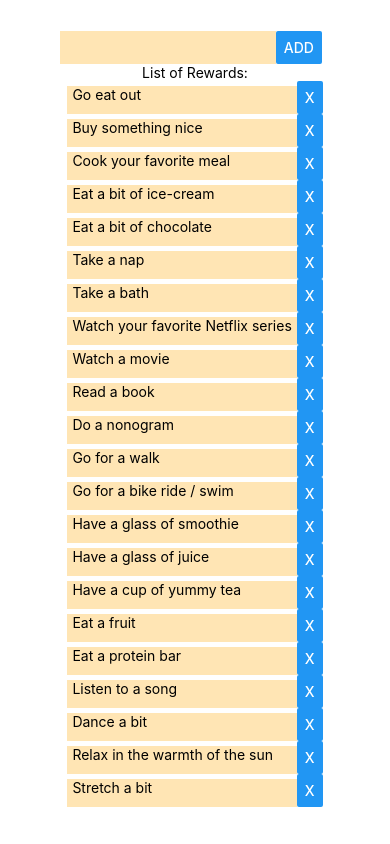
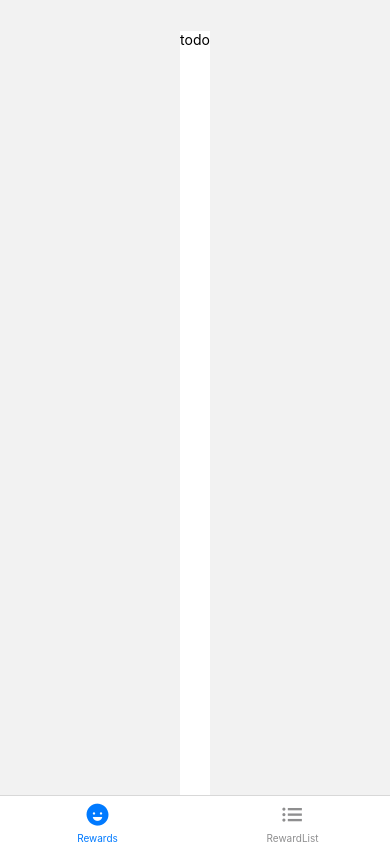
Before and after one commit to PaiviKero/Celebalooza, a React Native app: screen / in a window 390 px wide. Built offline with nearby package versions, Linux system fonts and the light colour scheme.

Commit message:
navigation

```diff
--- a/App.js
+++ b/App.js
@@ -1,13 +1,10 @@
-import { RewardListScreen } from "./src/screens/reward-list.screen";
-
-import { RewardListContextProvider } from "./src/services/reward-list.context";
+import { NavigationContainer } from "@react-navigation/native";
+import { AppNavigator } from "./src/navigation/app.navigator";
 
 export default function App() {
   return (
-    <>
-      <RewardListContextProvider>
-        <RewardListScreen />
-      </RewardListContextProvider>
-    </>
+    <NavigationContainer>
+      <AppNavigator />
+    </NavigationContainer>
   );
 }
--- a/package.json
+++ b/package.json
@@ -10,10 +10,14 @@
     "lint": "eslint . --ext .js"
   },
   "dependencies": {
+    "@react-navigation/bottom-tabs": "^6.4.1",
+    "@react-navigation/native": "^6.0.14",
     "expo": "~46.0.16",
     "expo-status-bar": "~1.4.0",
     "react": "18.0.0",
     "react-native": "0.69.6",
+    "react-native-safe-area-context": "4.3.1",
+    "react-native-screens": "~3.15.0",
     "styled-components": "^5.3.6"
   },
   "devDependencies": {
--- /dev/null
+++ b/src/navigation/app.navigator.js
@@ -0,0 +1,48 @@
+import { createBottomTabNavigator } from "@react-navigation/bottom-tabs";
+
+import { Ionicons } from "@expo/vector-icons";
+
+import { RewardListContextProvider } from "../services/reward-list.context";
+import { RewardListScreen } from "../screens/reward-list.screen";
+import { RewardScreen } from "../screens/reward.screen";
+
+const TAB_ICON = {
+  Rewards: "happy",
+  RewardList: "list",
+};
+
+const Tab = createBottomTabNavigator();
+
+const createScreenOptions = ({ route }) => {
+  const iconName = TAB_ICON[route.name];
+  return {
+    tabBarIcon: ({ focused, size, color }) => {
+      return <Ionicons name={iconName} size={size} color={color} />;
+    },
+    tabBarStyle: [
+      {
+        display: "flex",
+      },
+      null,
+    ],
+  };
+};
+
+export const AppNavigator = () => {
+  return (
+    <RewardListContextProvider>
+      <Tab.Navigator screenOptions={createScreenOptions}>
+        <Tab.Screen
+          name="Rewards"
+          options={{ headerShown: false }}
+          component={RewardScreen}
+        />
+        <Tab.Screen
+          name="RewardList"
+          options={{ headerShown: false }}
+          component={RewardListScreen}
+        />
+      </Tab.Navigator>
+    </RewardListContextProvider>
+  );
+};
--- /dev/null
+++ b/src/screens/reward.screen.js
@@ -0,0 +1,10 @@
+import { Text } from "react-native";
+import { RewardView } from "../styles/reward.styles";
+
+export const RewardScreen = () => {
+  return (
+    <RewardView>
+      <Text>todo</Text>
+    </RewardView>
+  );
+};
```
